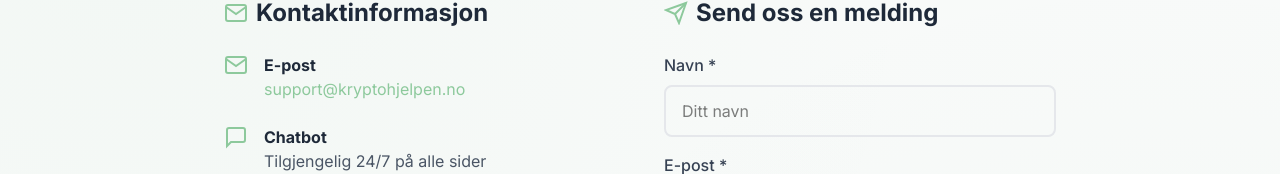
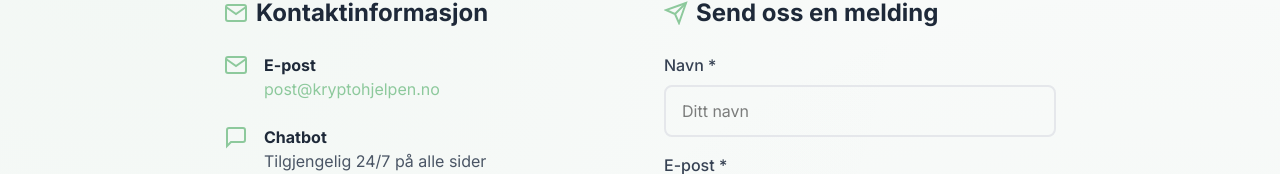
Before and after one commit to aiagenten/Kryptohjelpen, a Next.js app: page /kontakt in a window 1280 px wide. Shown: the part 343-517 px from the top of the page. Built offline with nearby package versions, Linux system fonts and the light colour scheme; no server answers.

Commit message:
Fix: Ø in product name, email to post@, separate header images for articles

```diff
--- a/src/app/api/chat/route.ts
+++ b/src/app/api/chat/route.ts
@@ -106,7 +106,7 @@
       } catch (error) {
         console.error('Calendar error:', error);
         return NextResponse.json({
-          reply: 'Beklager, jeg kunne ikke sjekke kalenderen akkurat nå. Kontakt oss på support@kryptohjelpen.no for å booke.',
+          reply: 'Beklager, jeg kunne ikke sjekke kalenderen akkurat nå. Kontakt oss på post@kryptohjelpen.no for å booke.',
         });
       }
     }
--- a/src/app/artikler/[slug]/page.tsx
+++ b/src/app/artikler/[slug]/page.tsx
@@ -138,8 +138,16 @@
   // Convert markdown to HTML
   const contentHtml = marked(article.content || '');
 
-  // Get images
-  const headerImage = article.image_url || getCategoryImage(article.category);
+  // Get images - use header version for article page
+  const getHeaderImage = (imageUrl: string | null) => {
+    if (!imageUrl) return getCategoryImage(article.category);
+    // Convert /images/articles/name.png to /images/articles/header-name.png
+    if (imageUrl.includes('/images/articles/') && !imageUrl.includes('header-')) {
+      return imageUrl.replace('/images/articles/', '/images/articles/header-');
+    }
+    return imageUrl;
+  };
+  const headerImage = getHeaderImage(article.image_url);
   const inlineImage = getInlineImage(article.category);
 
   // JSON-LD Structured Data for SEO/AEO
--- a/src/app/kontakt/page.tsx
+++ b/src/app/kontakt/page.tsx
@@ -103,8 +103,8 @@
                 <span className="text-[var(--primary)]"><EmailIcon /></span>
                 <div>
                   <h3 className="font-bold text-gray-800">E-post</h3>
-                  <a href="mailto:support@kryptohjelpen.no" className="text-[#8DC99C] hover:underline">
-                    support@kryptohjelpen.no
+                  <a href="mailto:post@kryptohjelpen.no" className="text-[#8DC99C] hover:underline">
+                    post@kryptohjelpen.no
                   </a>
                 </div>
               </div>
--- a/src/app/vilkar/page.tsx
+++ b/src/app/vilkar/page.tsx
@@ -166,7 +166,7 @@
             </p>
             <div className="mt-4 p-4 bg-[#8DC99C]/10 rounded-lg">
               <p className="text-gray-700">
-                E-post: support@kryptohjelpen.no<br />
+                E-post: post@kryptohjelpen.no<br />
                 🌐 kryptohjelpen.no/kontakt
               </p>
             </div>
```
